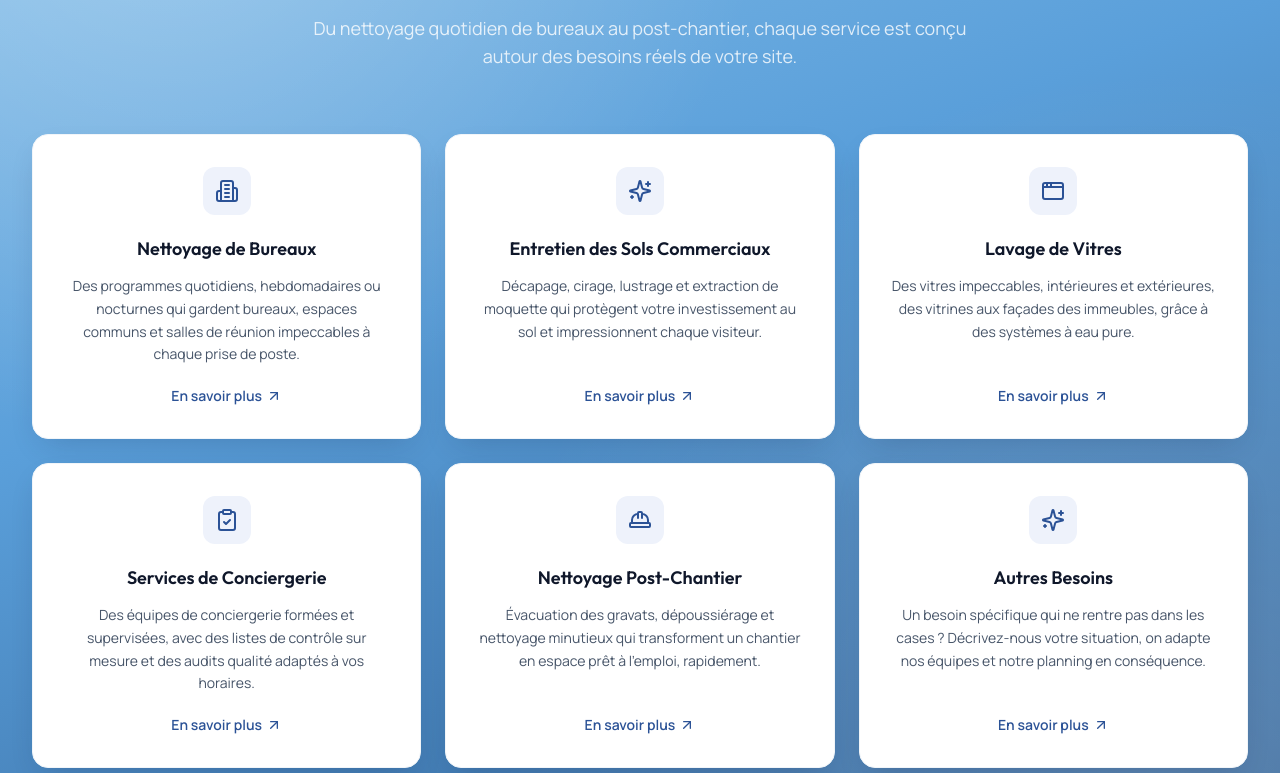
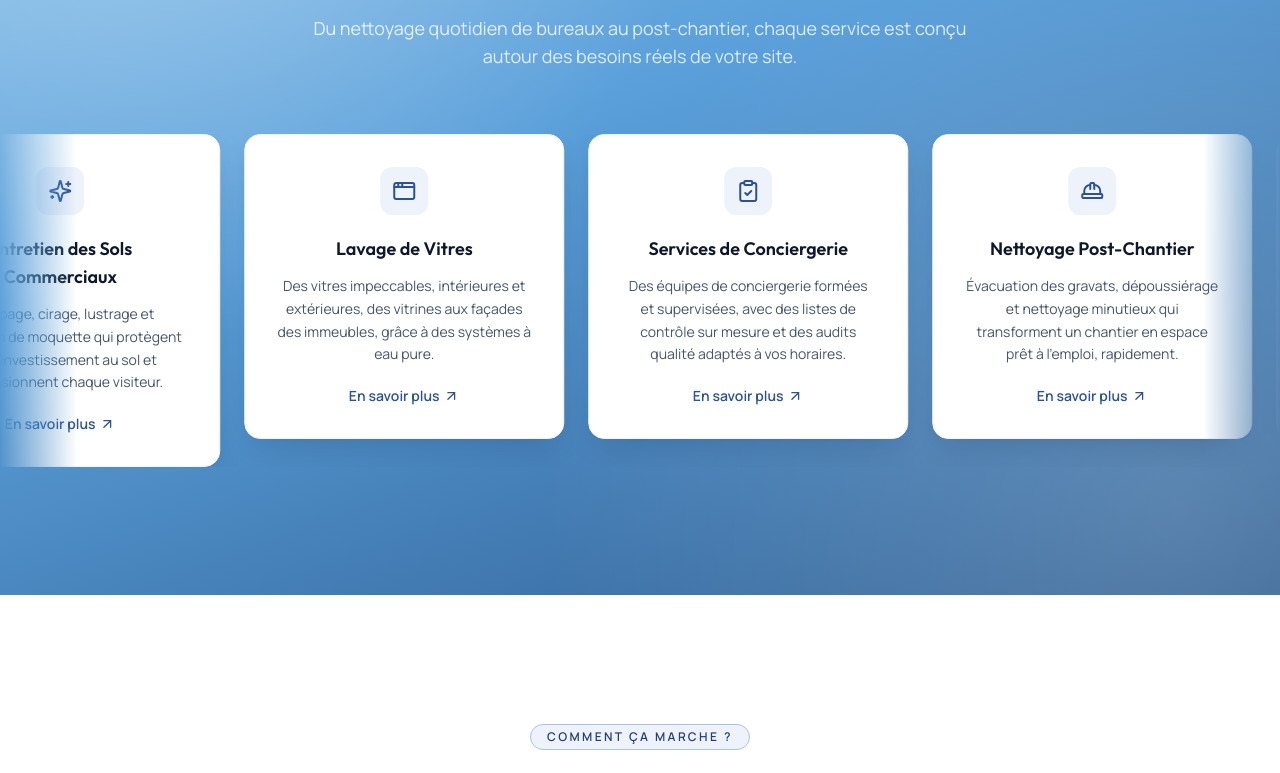
Before and after one commit to CKMSERVICES/ckm-services-site, a Next.js app: page / in a window 1280 px wide. Shown: the part 3465-4238 px from the top of the page. Built offline with nearby package versions, Linux system fonts and the light colour scheme; no server answers.

Commit message:
Services: single scrolling band (infinite marquee) instead of grid

```diff
--- a/components/Services.tsx
+++ b/components/Services.tsx
@@ -23,6 +23,9 @@ const iconMap: Record<string, LucideIcon> = {
   ShieldCheck,
 };
 
+// Doubled for a seamless, continuous loop (track scrolls exactly -50%).
+const track = [...services, ...services];
+
 export default function Services() {
   return (
     <section id="services" className="relative overflow-hidden bg-sapphire-gradient py-24 sm:py-32">
@@ -38,13 +41,18 @@ export default function Services() {
             service est conçu autour des besoins réels de votre site.
           </p>
         </ScrollReveal>
+      </div>
 
-        <div className="mt-16 grid grid-cols-1 gap-6 sm:grid-cols-2 lg:grid-cols-3">
-          {services.map((service, index) => {
-            const Icon = iconMap[service.icon] ?? Sparkles;
-            return (
-              <ScrollReveal key={service.slug} delay={(index % 3) * 0.1}>
-                <GlassCard className="group flex h-full flex-col items-center text-center">
+      <ScrollReveal delay={0.1} className="relative mt-16">
+        <div className="group/marquee relative overflow-hidden [mask-image:linear-gradient(to_right,transparent,black_6%,black_94%,transparent)]">
+          <div className="flex w-max animate-marquee gap-6 group-hover/marquee:[animation-play-state:paused] motion-reduce:animate-none">
+            {track.map((service, index) => {
+              const Icon = iconMap[service.icon] ?? Sparkles;
+              return (
+                <GlassCard
+                  key={`${service.slug}-${index}`}
+                  className="group flex h-full w-[280px] flex-shrink-0 flex-col items-center text-center sm:w-[320px]"
+                >
                   <div className="flex h-12 w-12 items-center justify-center rounded-xl bg-sapphire-50 text-sapphire-600 transition-transform duration-300 group-hover:scale-110">
                     <Icon className="h-6 w-6" aria-hidden="true" />
                   </div>
@@ -62,11 +70,11 @@ export default function Services() {
                     <ArrowUpRight className="h-4 w-4 transition-transform duration-300 group-hover:translate-x-0.5 group-hover:-translate-y-0.5" />
                   </a>
                 </GlassCard>
-              </ScrollReveal>
-            );
-          })}
+              );
+            })}
+          </div>
         </div>
-      </div>
+      </ScrollReveal>
     </section>
   );
 }
```
